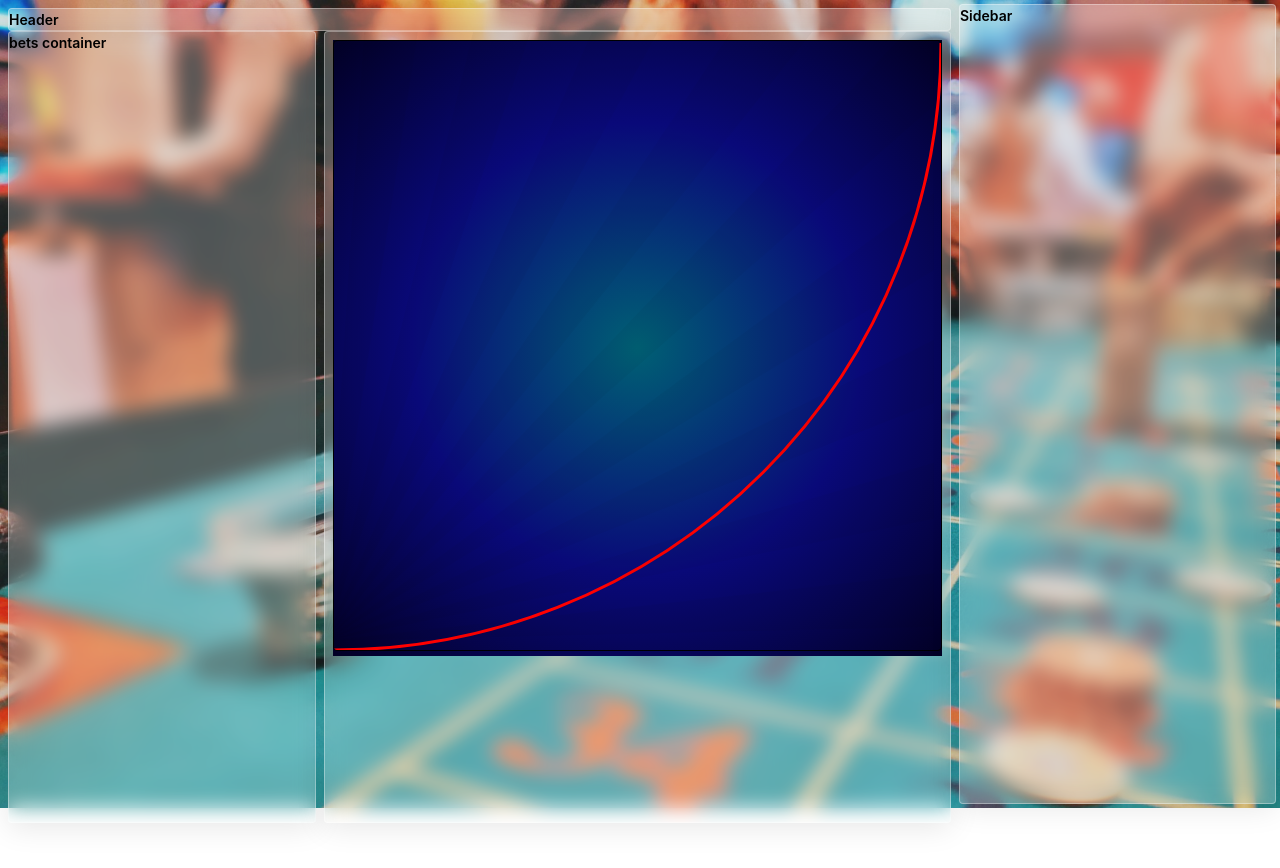
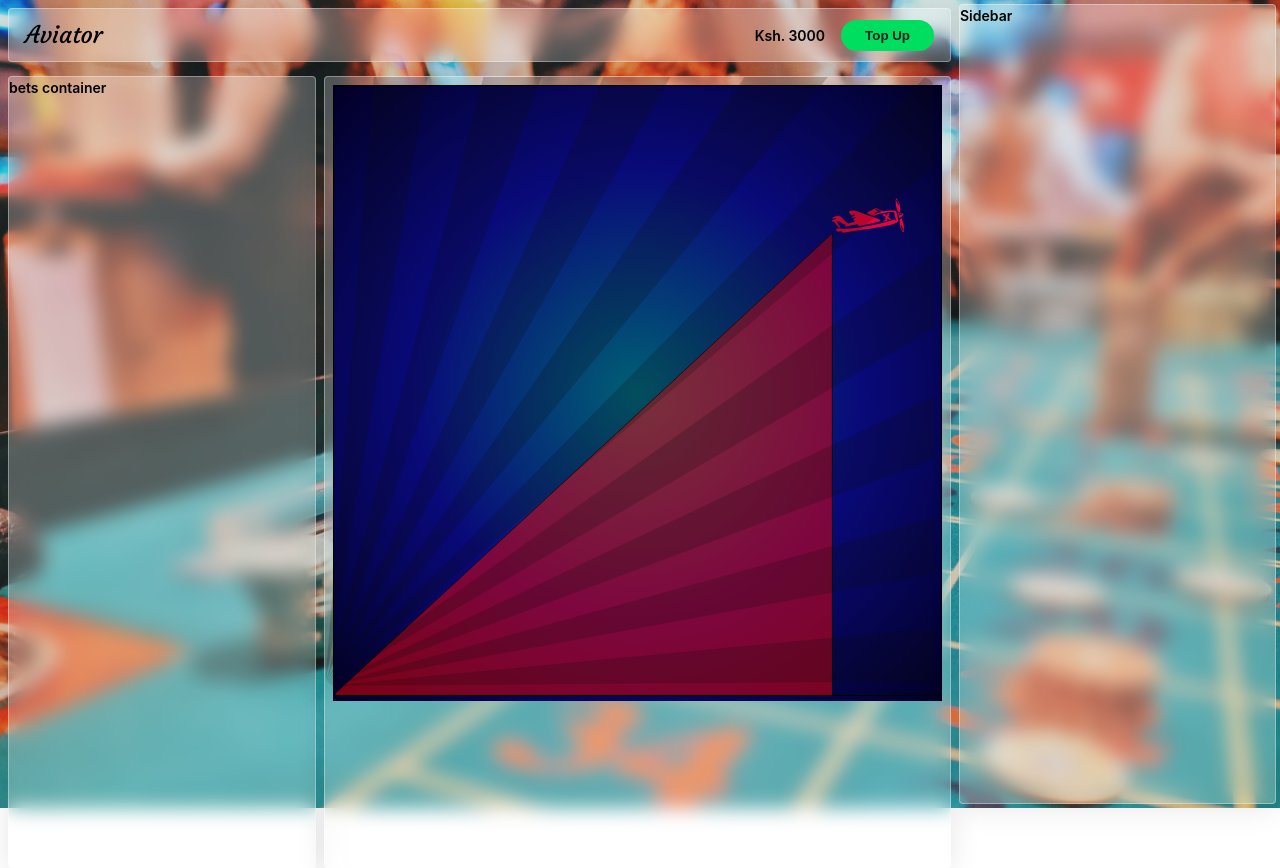
Before and after one commit to kama-studio-create/aviator_game, a React (Vite) app: page / in a window 1280 px wide. Before the commit the page ends 823 px from the top, so only its background shows below. Built offline with nearby package versions, Linux system fonts and the light colour scheme.

Commit message:
Added header styling and components

```diff
--- a/package.json
+++ b/package.json
@@ -11,6 +11,7 @@
   },
   "dependencies": {
     "@emotion/react": "^11.11.3",
+    "@tabler/icons-react": "^2.47.0",
     "react": "^18.2.0",
     "react-dom": "^18.2.0"
   },
--- /dev/null
+++ b/src/common/colors.ts
@@ -0,0 +1,39 @@
+import {css} from "@emotion/react";
+
+export const COLORS = {
+  primary: '#FF5E3A',
+  secondary: '#FF9966',
+  dark: '#222',
+  light: 'light-dark(rgba(255, 255, 255, 0.24), rgba(0, 0, 0, 0.2))',
+  success: '#00de60',
+  error: '#f00',
+  white: '#fff',
+  black: '#000'
+}
+
+export const BUTTON_COLORS = {
+  primary: css({
+    background: COLORS.primary,
+    color: COLORS.white,
+  }),
+  secondary: css({
+    background: COLORS.secondary,
+    color: COLORS.white
+  }),
+  dark: css({
+    background: COLORS.dark,
+    color: COLORS.white
+  }),
+  light: css({
+    background: COLORS.light,
+    color: COLORS.dark
+  }),
+  success: css({
+    background: COLORS.success,
+    color: COLORS.dark
+  }),
+  error: css({
+    background: COLORS.error,
+    color: COLORS.white
+  })
+}
--- /dev/null
+++ b/src/common/strings.ts
@@ -0,0 +1 @@
+export const APP_NAME = 'Aviator';
--- a/src/components/Layout/Header.tsx
+++ b/src/components/Layout/Header.tsx
@@ -1,11 +1,31 @@
 import {ComponentProps, FC} from "react";
 import {css} from "@emotion/react";
 import {TranscluscentBackgroundStyles} from "../../styles/common.ts";
+import {APP_NAME} from "../../common/strings.ts";
+import {PillButton} from "../buttons/PillButton.tsx";
 
 const HeaderStyles = css({
   display: 'flex',
   justifyContent: 'space-between',
   alignItems: 'center',
+  paddingBlock: 8,
+  paddingInline: 16,
+  marginBottom: '1rem'
+})
+const appNameStyles = css({
+  fontSize: 14,
+  fontWeight: 600
+})
+const logoFont = css({
+  fontFamily: 'Courgette',
+  fontSize: 24
+})
+const actionAreaStyles = css({
+  display: 'flex',
+  flexDirection: 'row',
+  gap: 16,
+  justifyContent: "flex-end",
+  alignItems: 'center'
 })
 interface HeaderProps extends ComponentProps<'nav'> {
 
@@ -15,7 +35,12 @@ const Header: FC<HeaderProps> = ({...props}) => {
     <nav
       css={[HeaderStyles, TranscluscentBackgroundStyles]}
       {...props}
-    >Header
+    >
+      <p css={[appNameStyles, logoFont]}>{APP_NAME}</p>
+      <div css={actionAreaStyles}>
+        <p css={appNameStyles}>Ksh. 3000</p>
+        <PillButton variant="success">Top Up</PillButton>
+      </div>
     </nav>
   );
 };
--- /dev/null
+++ b/src/components/buttons/PillButton.tsx
@@ -0,0 +1,37 @@
+import {css} from "@emotion/react";
+import {ComponentProps, FC} from "react";
+import {BUTTON_COLORS} from "../../common/colors.ts";
+
+type Props = {
+  variant?: 'primary' | 'secondary' | 'dark' | 'light' | 'success' | 'error',
+  size?: 'sm' | 'md' | 'lg' | 'xl'
+} & ComponentProps<'button'>
+
+
+const baseStyles = css({
+  paddingBlock: 8,
+  paddingInline: 24,
+  borderRadius: 16,
+  fontWeight: 900,
+  border: 'none',
+  cursor: 'pointer',
+  textDecoration: 'capitalize',
+})
+
+const customStyles = {
+  sm: css({}),
+  md: css({}),
+  lg: css({}),
+  xl: css({}),
+}
+export const PillButton: FC<Props> = ({variant = 'primary', size = 'md', children, ...props}) => {
+
+  return (
+    <button
+      css={[baseStyles, BUTTON_COLORS[variant], customStyles[size]]}
+      {...props}
+    >
+      {children}
+    </button>
+  )
+}
--- a/src/index.css
+++ b/src/index.css
@@ -1,3 +1,5 @@
+@import url('https://fonts.googleapis.com/css2?family=Courgette&family=Nunito:ital,wght@0,200..1000;1,200..1000&display=swap');
+
 :root {
   font-family: Inter, system-ui, Avenir, Helvetica, Arial, sans-serif;
   line-height: 1.5;
--- a/src/views/GameView.tsx
+++ b/src/views/GameView.tsx
@@ -8,7 +8,7 @@ const GameView: FC = () => {
   const containerRef = useRef<HTMLDivElement>(null);
   const canvasRef = useRef<HTMLCanvasElement>(null);
   const bgCanvasRef = useRef<HTMLCanvasElement>(null);
-
+  const lineRef = useRef<HTMLCanvasElement>(null);
   // create a canvas image source
   const imageRef = useRef<HTMLImageElement>(new Image());
   const backgroundRef = useRef<HTMLImageElement>(new Image());
@@ -20,6 +20,7 @@ const GameView: FC = () => {
     if (containerRef.current && canvasRef.current && bgCanvasRef.current) {
       const ctx = canvasRef.current.getContext('2d');
       const bgCtx = bgCanvasRef.current.getContext('2d');
+      const lineCtx = lineRef.current?.getContext('2d');
 
       if (ctx) {
         ctx.canvas.width = containerRef.current.offsetWidth;
@@ -29,6 +30,10 @@ const GameView: FC = () => {
       if(bgCtx) {
         bgCtx.canvas.width = containerRef.current.offsetWidth;
         bgCtx.canvas.height = containerRef.current.offsetWidth;
+      }
+      if(lineCtx) {
+        lineCtx.canvas.width = containerRef.current.offsetWidth;
+        lineCtx.canvas.height = containerRef.current.offsetWidth;
       }
       drawBackground();
       drawPlane();
@@ -45,7 +50,7 @@ const GameView: FC = () => {
         if (ctx) {
           ctx.clearRect(0, 0, ctx.canvas.width, ctx.canvas.height);
           ctx.save();
-          ctx.canvas.style.opacity = '0.03';
+          ctx.canvas.style.opacity = '0.2';
           ctx.translate(0, ctx.canvas.height)
           ctx.rotate(angle);
           ctx.scale(1, -1)
@@ -58,7 +63,7 @@ const GameView: FC = () => {
           );
           ctx.restore();
 
-          angle += 0.01;
+          angle += 0.003;
           if(angle > 360) {
             angle = 0;
           }
@@ -81,11 +86,11 @@ const GameView: FC = () => {
   // animate plane from bottom to top right corner of the canvas
   const animatePlaneForward = () => {
     let yPos = canvasRef.current ? canvasRef.current.height * 0.8 : 0;
-    let xPos = 10;
-    let progress = 0;
+    let xPos = 0;
+    let progress = 100;
     const color = 'red';
     const width = 3;
-    const startX = 0;
+    const startX = 100;
     const startY = canvasRef.current ? canvasRef.current.height : 0;
     const endX =  canvasRef.current ? canvasRef.current.width : 0;
     const endY = 0;
@@ -98,24 +103,35 @@ const GameView: FC = () => {
         if (ctx) {
           ctx.clearRect(0, 0, ctx.canvas.width, ctx.canvas.height);
           ctx.drawImage(imageRef.current, xPos, yPos, 75, 37);
-          if(xPos < 100){
-            xPos += 1.3;
+          ctx.beginPath();
+          ctx.moveTo(0, ctx.canvas.height);
+          ctx.lineTo(xPos, yPos + 37);
+          // ctx.arcTo(xPos + radius, yPos + 37, xPos + radius, yPos, radius);
+          ctx.lineTo(xPos, ctx.canvas.height);
+          ctx.closePath()
+          ctx.stroke();
+          ctx.fillStyle = 'rgba(241,4,4,0.5)';
+          ctx.fill();
+          if(xPos > canvasRef.current.width * 0.85) {
+            yPos += yPos * 0.1
+
           } else {
-            yPos -= 2; // adjust the speed here
-            xPos += 1.3; // adjust the speed here
+            yPos = ctx.canvas.height - (xPos * ctx.canvas.height / ctx.canvas.width);
+            xPos += 1.5;
           }
+
         }
 
         //animate only until the plane reaches the top of the canvas
-        if(yPos > 10) {
+        if(yPos > 10 && xPos < canvasRef.current.width * 0.85) {
           requestAnimationFrame(animate);
         }
       }
     };
     // Define the function that draws the partial line
     const drawLine = ()=> {
-      const ctx = canvasRef.current?.getContext('2d');
-      const canvas = canvasRef.current;
+      const ctx = lineRef.current?.getContext('2d');
+      const canvas = lineRef.current;
       if(!ctx || !canvas) {
         return;
       }
@@ -133,13 +149,21 @@ const GameView: FC = () => {
 
       // Calculate the current point based on the progress
       // Draw the arc using the arcTo method
-      ctx.arcTo(startX + radius, startY, endX, endY, radius);
+      ctx.arcTo(
+        startX + radius,
+        startY,
+        xPos,
+        yPos - radius,
+        radius
+      );
+
 
       // Line to the current point
       // ctx.lineTo(currentX, currentY);
 
       // Stroke the path
       ctx.stroke();
+      ctx.save();
 
       // Decrease the progress by 0.01
       progress -= 0.01; // Changed to negative
@@ -149,9 +173,9 @@ const GameView: FC = () => {
         // Request the next frame
         requestAnimationFrame(drawLine);
       }
-    }
-    drawLine();
-    // animate();
+    };
+    // drawLine();
+    animate();
   };
 
 
@@ -164,6 +188,7 @@ const GameView: FC = () => {
       >
           Your browser does not support the HTML5 canvas tag.
       </canvas>
+      <canvas ref={lineRef} style={{  position: 'absolute', left: 0, top: 0, zIndex: 1, borderRadius: 12 }}></canvas>
       <canvas ref={bgCanvasRef} style={{  position: 'absolute', left: 0, top: 0, zIndex: 1, borderRadius: 12 }}></canvas>
     </div>
 
```
Also changed, not shown: .eslintrc.cjs, 1 other file (tests, documents, lock files or other folders).
